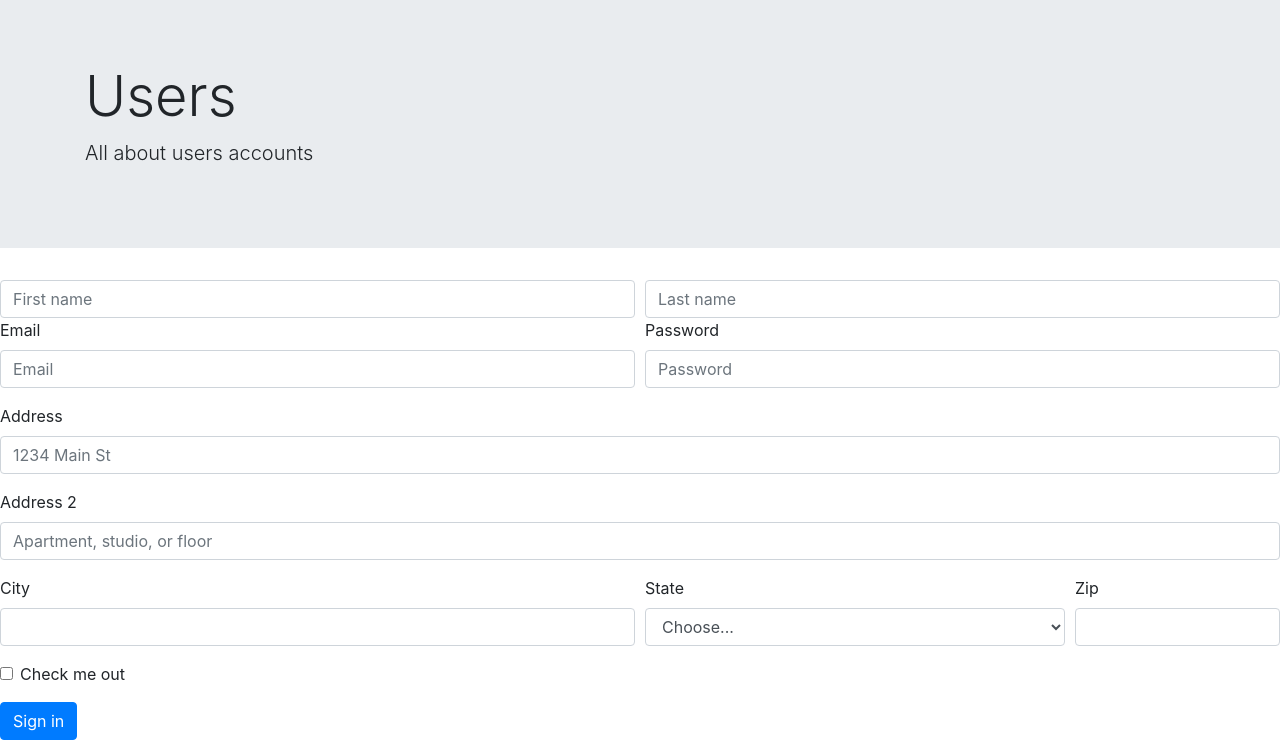
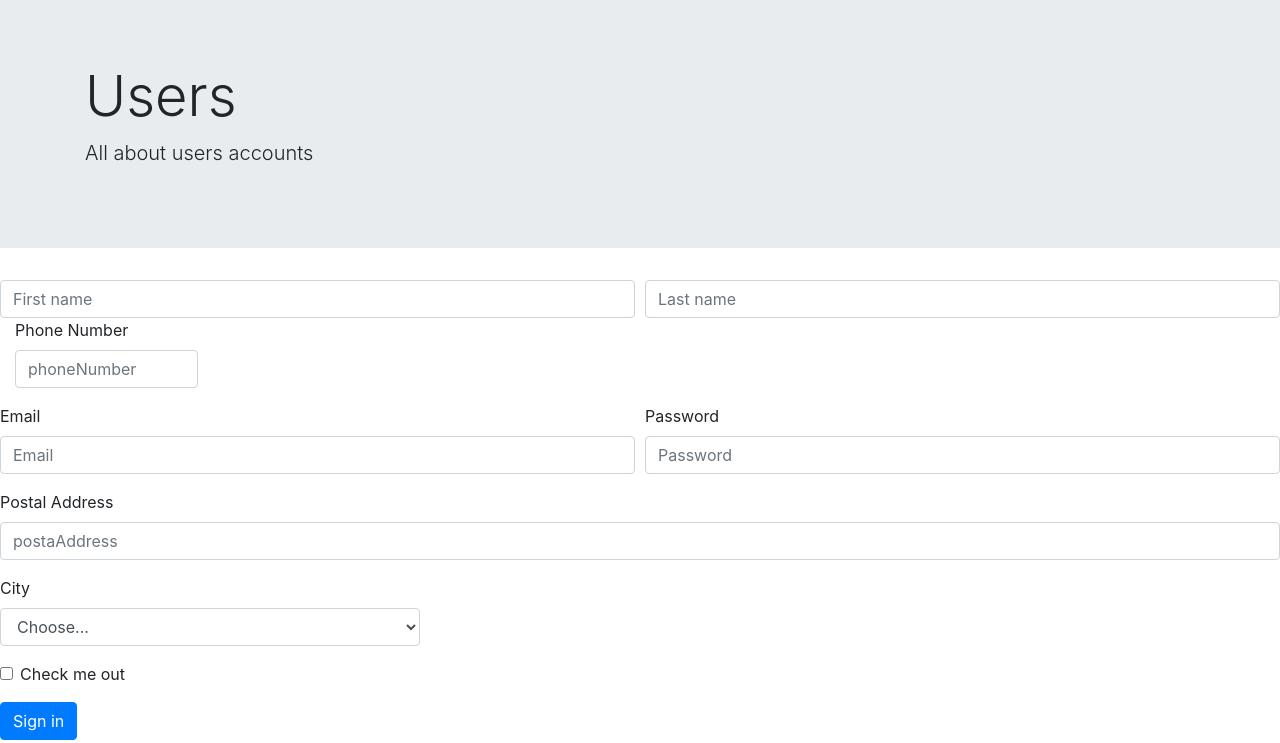
Before and after one commit to Linet17/PythonWebApplication, a Flask app: page /users in a window 1280 px wide. Shown: the part 57-800 px from the top of the page. Run offline with Flask 2, Linux system fonts and the light colour scheme; some libraries are stand-ins or nearby versions.

Commit message:
2nd
git push --force

```diff
--- a/app.py
+++ b/app.py
@@ -48,7 +48,12 @@ def users():
 
 @app.route('/about')
 def about_page():
+    if request.method =='POST':
+        invName = request.form['inventory']
+        type = request.form['type']
+        buyingPrice = request.form['buyingPrice']
     return render_template('about.html')
+
 
 #GET USED TO RENDER TEMPLATES
 @app.route('/inventory',methods=['GET','POST'])
--- a/templates/inv.html
+++ b/templates/inv.html
@@ -71,10 +71,6 @@
                                    placeholder="Enter buying price">
 
                         </div>
-                        <!-- <div class="modal-footer">
-                             <button type="button" class="btn btn-secondary" data-dismiss="modal">Close</button>
-                             <button type="button" class="btn btn-primary">Save changes</button>
-                         </div> -->
 
                         <button type="submit" class="btn btn-success">Submit</button>
                     </form>
--- a/templates/users.html
+++ b/templates/users.html
@@ -1,7 +1,7 @@
 {% extends 'base.html' %}
 
 {% block title %}
-    About
+    Users
 {% endblock %}
 
 {% block styles %}
@@ -14,11 +14,6 @@
 
     <body>
 
-    <!--navigation bar on web page -->
-
-
-    <!-- jambotron -->
-
     <div class="jumbotron jumbotron-fluid">
         <div class="container">
             <h1 class="display-4">Users</h1>
@@ -30,47 +25,47 @@
 
         <div class="form-row">
             <div class="col">
-                <input type="text" class="form-control" placeholder="First name">
+                <input type="text" name="firstName" class="form-control" placeholder="First name">
             </div>
             <div class="col">
-                <input type="text" class="form-control" placeholder="Last name">
+                <input type="text" name="lastName" class="form-control" placeholder="Last name">
             </div>
         </div>
-
+        <div class="form-group col-md-2">
+            <label for="phoneNumber">Phone Number</label>
+            <input type="text"  name="phoneNumber" class="form-control" id="inputPassword4" placeholder="phoneNumber">
+        </div>
         <div class="form-row">
             <div class="form-group col-md-6">
                 <label for="inputEmail4">Email</label>
-                <input type="email" class="form-control" id="inputEmail4" placeholder="Email">
+                <input type="email" name="email" class="form-control" id="inputEmail4" placeholder="Email">
             </div>
             <div class="form-group col-md-6">
                 <label for="inputPassword4">Password</label>
-                <input type="password" class="form-control" id="inputPassword4" placeholder="Password">
+                <input type="password" name="password" class="form-control" id="inputPassword4" placeholder="Password">
             </div>
         </div>
         <div class="form-group">
-            <label for="inputAddress">Address</label>
-            <input type="text" class="form-control" id="inputAddress" placeholder="1234 Main St">
-        </div>
-        <div class="form-group">
-            <label for="inputAddress2">Address 2</label>
-            <input type="text" class="form-control" id="inputAddress2" placeholder="Apartment, studio, or floor">
+            <label for="inputAddress">Postal Address</label>
+            <input type="text" name="postaAddress" class="form-control" id="inputAddress" placeholder="postaAddress">
         </div>
         <div class="form-row">
-            <div class="form-group col-md-6">
-                <label for="inputCity">City</label>
-                <input type="text" class="form-control" id="inputCity">
-            </div>
             <div class="form-group col-md-4">
-                <label for="inputState">State</label>
-                <select id="inputState" class="form-control">
+                <label for="inputState">City</label>
+                <select id="inputState" name="city" class="form-control">
                     <option selected>Choose...</option>
-                    <option>...</option>
+                    <option>Nairobi</option>
+                    <option>Mombasa</option>
+                    <option>Kisumu</option>
+                    <option>Eldoret</option>
+                    <option>Nakuru</option>
+                    <option>Meru</option>
+                    <option>Nyeri</option>
+                    <option>Nanyuki</option>
+                    <option>Naivasha</option>
                 </select>
             </div>
-            <div class="form-group col-md-2">
-                <label for="inputZip">Zip</label>
-                <input type="text" class="form-control" id="inputZip">
-            </div>
+
         </div>
         <div class="form-group">
             <div class="form-check">
@@ -85,45 +80,3 @@
 
     </body>
 {% endblock %}
-
-{##}
-{#<!DOCTYPE html>#}
-{#<link>#}
-{#<meta charset="UTF-8">#}
-{#<title>Users</title>#}
-{#<head>#}
-{#    <!--bootstrap css link-->#}
-{#    <link rel="stylesheet" href="https://stackpath.bootstrapcdn.com/bootstrap/4.3.1/css/bootstrap.min.css"#}
-{#          integrity="sha384-ggOyR0iXCbMQv3Xipma34MD+dH/1fQ784/j6cY/iJTQUOhcWr7x9JvoRxT2MZw1T" crossorigin="anonymous">#}
-{##}
-{#</head>#}
-{#<body>#}
-{##}
-{#<!--navigation bar on web page -->#}
-{##}
-{##}
-{#<!-- jambotron -->#}
-{##}
-{#<div class="jumbotron jumbotron-fluid">#}
-{#    <div class="container">#}
-{#        <h1 class="display-4">Users</h1>#}
-{#        <p class="lead">All about users accounts</p>#}
-{#    </div>#}
-{#</div>#}
-{##}
-{#<h1>Welcome to your account</h1>#}
-{##}
-{#<button>Click here to edit account</button>#}
-{##}
-{#<!--boostrap js scripts-->#}
-{#<script src="https://code.jquery.com/jquery-3.3.1.slim.min.js"#}
-{#        integrity="sha384-q8i/X+965DzO0rT7abK41JStQIAqVgRVzpbzo5smXKp4YfRvH+8abtTE1Pi6jizo"#}
-{#        crossorigin="anonymous"></script>#}
-{#<script src="https://cdnjs.cloudflare.com/ajax/libs/popper.js/1.14.7/umd/popper.min.js"#}
-{#        integrity="sha384-UO2eT0CpHqdSJQ6hJty5KVphtPhzWj9WO1clHTMGa3JDZwrnQq4sF86dIHNDz0W1"#}
-{#        crossorigin="anonymous"></script>#}
-{#<script src="https://stackpath.bootstrapcdn.com/bootstrap/4.3.1/js/bootstrap.min.js"#}
-{#        integrity="sha384-JjSmVgyd0p3pXB1rRibZUAYoIIy6OrQ6VrjIEaFf/nJGzIxFDsf4x0xIM+B07jRM"#}
-{#        crossorigin="anonymous"></script>#}
-{#</body>#}
-{#</html>#}
```
